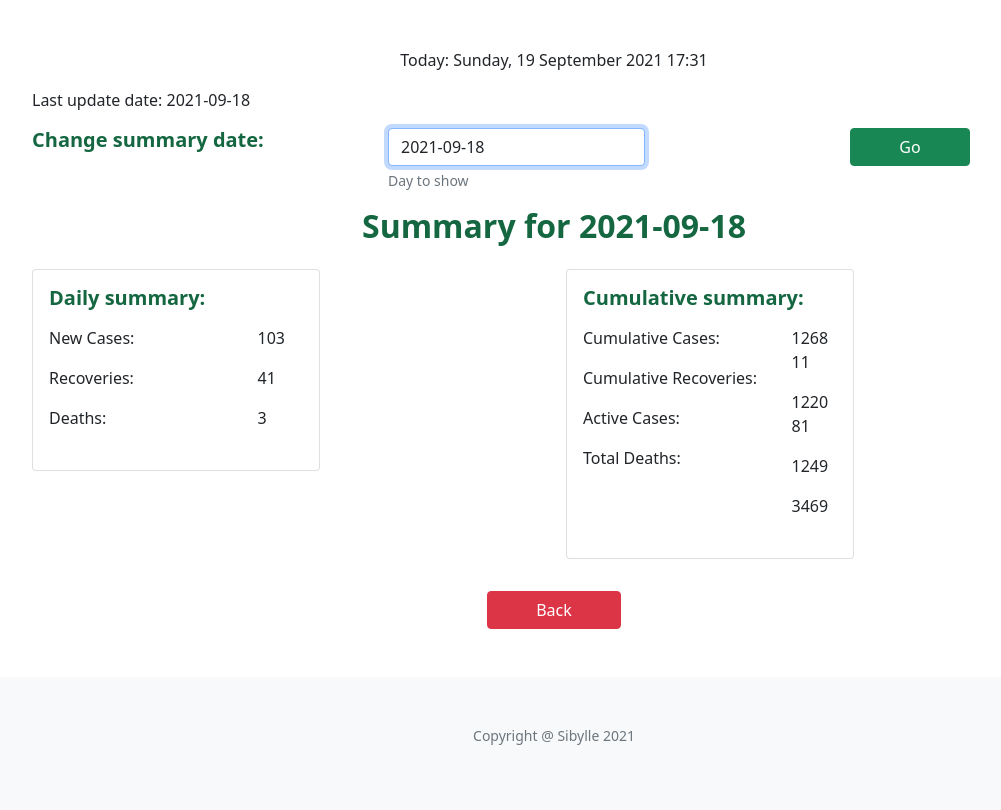
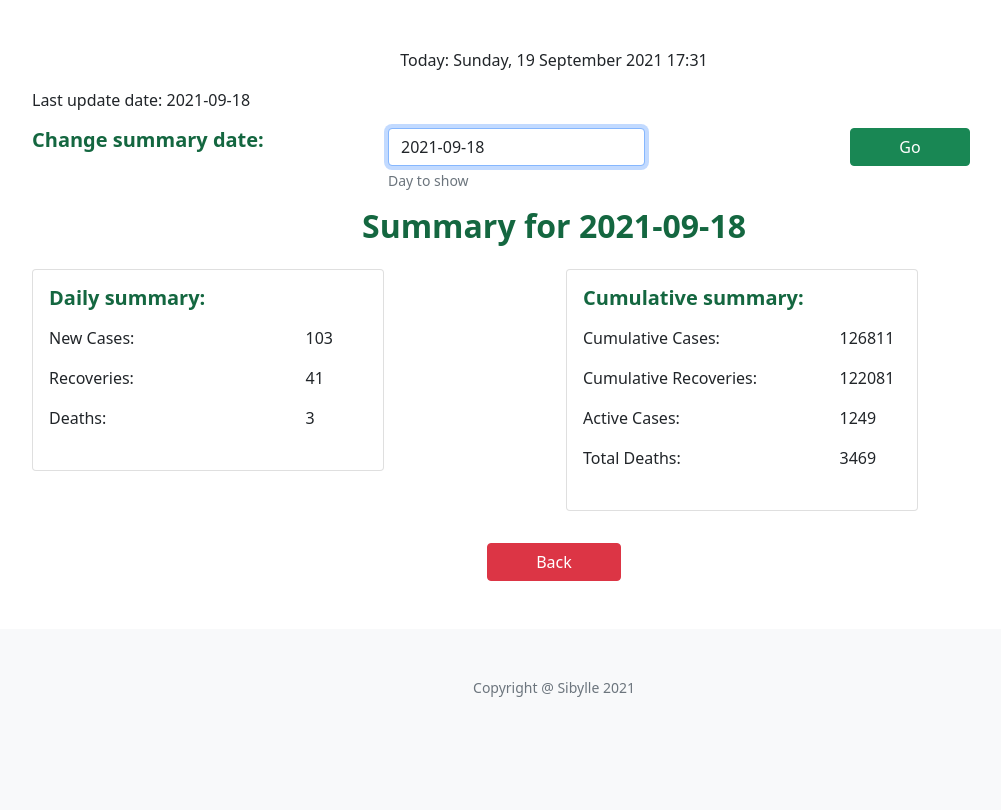
Before and after one commit to SibylleEngelhard/Covid19-Namibia, a Flask app: page /summary in a window 1280 px wide. Shown: the part 60-870 px from the top of the page, without its empty margins (86-1087 px from the left). After the commit the page ends 757 px from the top, so only its background shows below. Run offline with Flask 2, Linux system fonts and the light colour scheme; a user stored in the database is signed in; data comes from the database, SQL or seed files in the repository; both versions use the stored data as it was after the commit; some libraries are stand-ins or nearby versions.

Commit message:
update 18-09-2021

```diff
--- a/templates/summary.html
+++ b/templates/summary.html
@@ -27,7 +27,7 @@
   <h2 class="text-center mb-4"> Summary for {{ display_date }}</h2>
   <div class="row">
     <div class="col mb-2">
-      <div class="card" style="width: 18rem;">
+      <div class="card" style="width: 22rem;">
         <div class="card-body">
           <h5 class="card-title mb-3">Daily summary:</h5>
           <div class="row">
@@ -46,7 +46,7 @@
       </div>
     </div>
     <div class="col mb-2">
-      <div class="card" style="width: 18rem;">
+      <div class="card" style="width: 22rem;">
         <div class="card-body">
           <h5 class="card-title mb-3">Cumulative summary:</h5>
           <div class="row">
```
Also changed, not shown: covid19_Nam.db, 4 other files.
